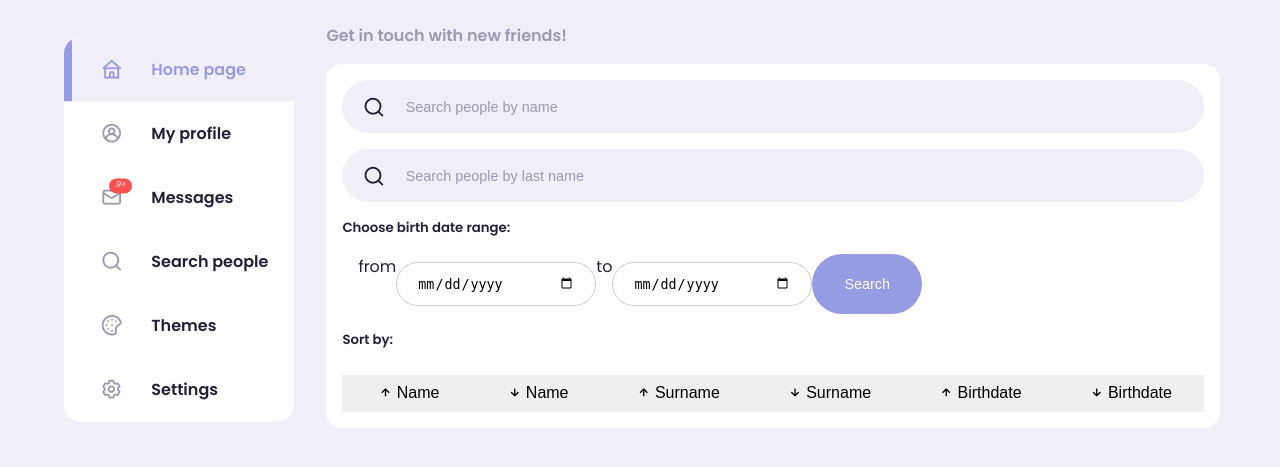
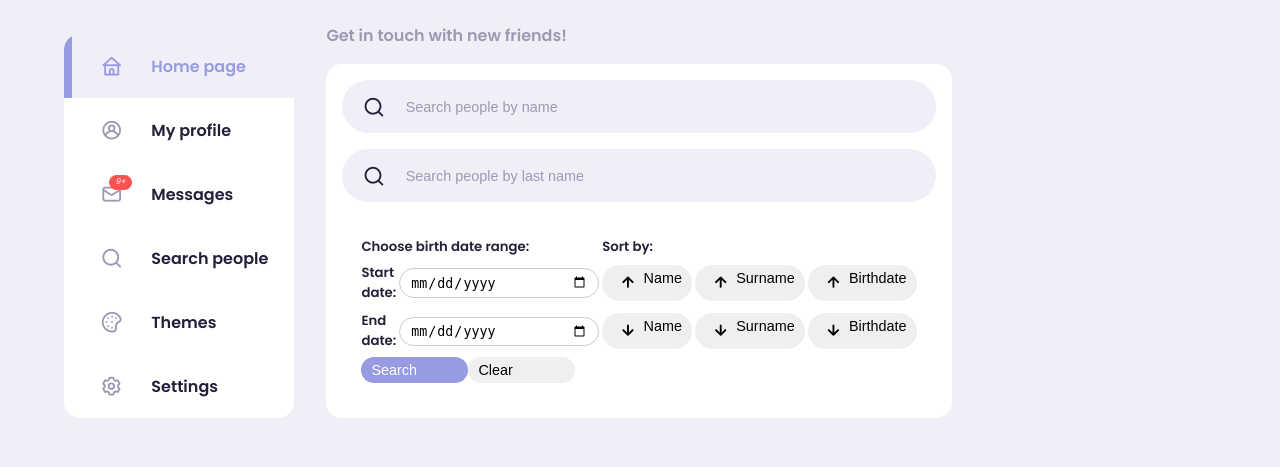
Before and after one commit to mmmajder/Web-project, a web app: page /search.html in a window 1280 px wide. Shown: the part 65-532 px from the top of the page. Run offline with its HTML, style and script files only (its server is not run), Linux system fonts and the light colour scheme; data that the repository does not hold is empty.

Commit message:
sort done

```diff
--- a/WebProject/WebContent/css/style.css
+++ b/WebProject/WebContent/css/style.css
@@ -604,35 +604,49 @@
     align-items: start;
 }
 
-.middle .date-of-birth-search,
-.middle .sorting {
+.middle .date-of-birth-search {
 	display: inline-flex;
 	text-align: center;
 	width: 100%;
 }
 
-.middle .sorting button {
-    padding: var(--btn-padding);
-    display: inline-flex;
-    float: right;
-    font-weight: 500;
-    cursor: pointer;
-    font-size: 1rem;
-    text-align: center;
+.middle .date-of-birth-search {
+	justify-content: space-between;
 }
 
-.middle .sorting button:hover {
+.middle table button {
+    padding: 5px 10px;
+    display: inline-flex;
+    text-align: center;
+    vertical-align: middle;
+}
+
+.middle input[type=date] {
+	padding: 5px 10px;
+}
+
+.middle table {
+	text-align: left;
+	font-size: 1rem;
+	width: 100%;
+	border-spacing: 3px;
+}
+
+.middle table button:hover,
+.middle table .active-sort {
 	background: var(--color-primary);
     color: white;
-}
-
-.middle .sorting i {
-	font-size: 1rem;
 }
 
 .right .message .profile-picture {
     position: relative;
     overflow: visible;
+}
+
+#search-btn, #clear-btn {
+	width: 45%;
+	text-align: center;
+	float: left;
 }
 
 .right .profile-picture img {
--- a/WebProject/WebContent/js/search.js
+++ b/WebProject/WebContent/js/search.js
@@ -24,10 +24,83 @@
     });
 })
 
+function compare(an, bn) {
+	if(an > bn) {
+		return 1;
+	}
+	if(an < bn) {
+		return -1;
+	}
+	return 0;
+}
+
+function clear() {
+	$("#sort-name-asc").removeClass('active-sort');
+	$("#sort-name-dsc").removeClass('active-sort');
+	$("#sort-surname-asc").removeClass('active-sort');
+	$("#sort-surname-dsc").removeClass('active-sort');
+	$("#sort-birth-asc").removeClass('active-sort');
+	$("#sort-birth-dsc").removeClass('active-sort');
+}
+
 $("#sort-name-asc").click(function() {
-	$('#users').find('.person').sort(function (a, b) {
-		   return $(a).attr('data-name') - $(b).attr('data-name');
-		}).appendTo('#users');
+	var items = $('div .person');
+	items.sort(function(a, b){
+		return compare($(a).attr('data-name'), $(b).attr('data-name'))
+	});
+	items.appendTo('#users');
+	clear();
+	$("#sort-name-asc").addClass('active-sort');
+})
+
+$("#sort-name-dsc").click(function() {
+	var items = $('div .person');
+	items.sort(function(a, b){
+		return compare($(b).attr('data-name'), $(a).attr('data-name'))
+	});
+	items.appendTo('#users');
+	clear();
+	$("#sort-name-dsc").addClass('active-sort');
+})
+
+$("#sort-surname-asc").click(function() {
+	var items = $('div .person');
+	items.sort(function(a, b){
+		return compare($(a).attr('data-surname'), $(b).attr('data-surname'))
+	});
+	items.appendTo('#users');
+	clear();
+	$("#sort-surname-asc").addClass('active-sort');
+})
+
+$("#sort-surname-dsc").click(function() {
+	var items = $('div .person');
+	items.sort(function(a, b){
+		return compare($(b).attr('data-surname'), $(a).attr('data-surname'))
+	});
+	items.appendTo('#users');
+	clear();
+	$("#sort-surname-dsc").addClass('active-sort');
+})
+
+$("#sort-birth-asc").click(function() {
+	var items = $('div .person');
+	items.sort(function(a, b){
+		return compare($(a).attr('data-date'), $(b).attr('data-date'))
+	});
+	items.appendTo('#users');
+	clear();
+	$("#sort-birth-asc").addClass('active-sort');
+})
+
+$("#sort-birth-dsc").click(function() {
+	var items = $('div .person');
+	items.sort(function(a, b){
+		return compare($(b).attr('data-date'), $(b=a).attr('data-date'))
+	});
+	items.appendTo('#users');
+	clear();
+	$("#sort-birth-dsc").addClass('active-sort');
 })
 
 // navbar icons
@@ -51,7 +124,7 @@
 	$("#users").empty();
 	for(var user of x) {
 		$("#users").append('<div class="person" data-name="$' + user.name + '" data-surname="$' + user.surname + '" data-date="' +
-				user.dateOfBirth + '"<div class="profile-picture"><img src="images/userPictures/' + user.id + '/' + user.profilePicture + '">'
+				user.dateOfBirth + '"><div class="profile-picture"><img src="images/userPictures/' + user.id + '/' + user.profilePicture + '">'
 				+ '</div><div class="person-body"><h5>' + user.name + ' ' + user.surname + '</h5><p class="text-muted">' + user.dateOfBirth + '</p></div></div>');
 	}
 }
--- a/WebProject/WebContent/search.html
+++ b/WebProject/WebContent/search.html
@@ -72,22 +72,32 @@
                         <i class="uil uil-search"></i>
                         <input type="search" placeholder="Search people by last name" id="people-search-last-name">
                     </div>
-                    <h5>Choose birth date range:</h5>
+
                     <div class="date-of-birth-search">
-                        <p> from </p>
-                        <input type="date" id="start-date">
-                        <p> to </p>
-                        <input type="date" id="end-date">
-                        <button id="search-btn" class="btn btn-primary">Search</button>
-                    </div>
-                    <h5>Sort by:</h5><br>
-                    <div class="sorting">
-                        <button id="sort-name-asc"><i class="uil uil-arrow-up"></i> Name</button>
-                        <button id="sort-name-dsc"><i class="uil uil-arrow-down"></i> Name</button>
-                        <button id="sort-surname-asc"><i class="uil uil-arrow-up"></i> Surname</button>
-                        <button id="sort-surname-dsc"><i class="uil uil-arrow-down"></i> Surname</button>
-                        <button id="sort-birth-asc"><i class="uil uil-arrow-up"></i> Birthdate</button>
-                        <button id="sort-birth-dsc"><i class="uil uil-arrow-down"></i> Birthdate</button>
+	                    <table>
+		                    <tr>
+			                    <td colspan="2"><h5>Choose birth date range:</h5></td>
+			                    <td colspan="2"><h5>Sort by:</h5></td>
+		                    </tr>
+		                    <tr>
+		                    	<td><h5>Start date:</h5></td>
+		                        <td><input type="date" id="start-date"></td>
+		                        <td><button id="sort-name-asc" class="btn"><i class="uil uil-arrow-up"></i> Name</button></td>
+		                        <td><button id="sort-surname-asc" class="btn"><i class="uil uil-arrow-up"></i> Surname</button></td>
+		                        <td><button id="sort-birth-asc" class="btn"><i class="uil uil-arrow-up"></i> Birthdate</button></td>
+		                    </tr>
+		                    <tr>
+		                        <td><h5>End date:</h5></td>
+		                        <td><input type="date" id="end-date"></td>
+		                        <td><button id="sort-name-dsc" class="btn"><i class="uil uil-arrow-down"></i> Name</button></td>
+		                        <td><button id="sort-surname-dsc" class="btn"><i class="uil uil-arrow-down"></i> Surname</button></td>
+		                        <td><button id="sort-birth-dsc" class="btn"><i class="uil uil-arrow-down"></i> Birthdate</button></td>
+		                    </tr>
+		                    <tr>
+		                        <td colspan="2"><button id="search-btn" class="btn btn-primary">Search</button>
+		                        <button id="clear-btn" class="btn">Clear</button></td>
+		                    </tr>
+	                    </table>
                     </div>
                     <div id="users">
                     </div>
```
